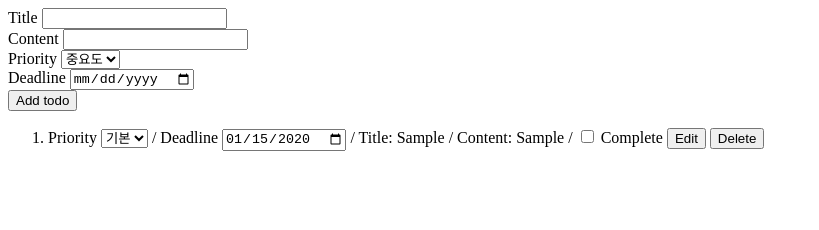
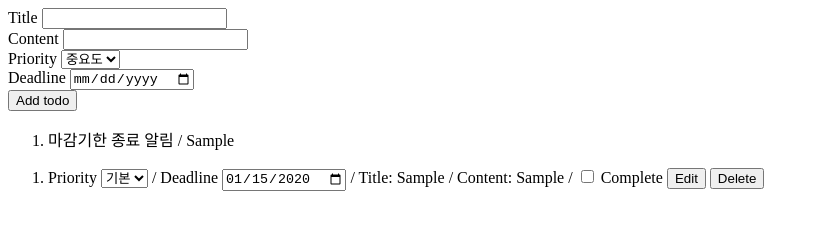
Before and after one commit to Pure-Javascript/todo_davidyang2149, a website: page index.html in a window 1280 px wide. Both pictures are taken after typing "Sample", "Sample", "2020-01-15" into the empty fields and a click on the button "Add todo". Shown: the whole page, without its empty margins (0-819 px from the left). Drawn offline with Linux system fonts and the light colour scheme.

Commit message:
Update todos.js (Add notice)
Todo Javascript.
- todos: notice Add.

```diff
--- a/index.html
+++ b/index.html
@@ -30,6 +30,7 @@
 
 
     <button id="addTodo">Add todo</button>
+    <ol id="notice"></ol>
     <ol id="todos"></ol>
 
     <script type="text/javascript" src="./src/todos.js"></script>
--- a/src/todos.js
+++ b/src/todos.js
@@ -26,9 +26,12 @@ const eventAddWithCurry = (target) => (type) => (func) => (value) => {
   const loadTodos = () => {
     const initTodos = toJSON(getLocalStorage('todos')) || [];
     let todos = '';
+    let deadlineNotice = '';
     // map과 forEach의 차이점: 반환값 (map: 반환값이 존재(undefined가 발생할 수 있음 - 리턴), forEach: 반환값이 없음(행동))
     // map에서 forEach로 변경
-    initTodos.forEach((todo) => todos += `
+    initTodos.forEach((todo) => {
+      todos +=
+        `
         <li id=${todo.id}>
           <div class="viewPage">
             <label for="priority-${todo.id}">Priority</label>
@@ -60,10 +63,23 @@ const eventAddWithCurry = (target) => (type) => (func) => (value) => {
             <button class="close" data-id="${todo.id}">Close</button>
           </div>
         </li>
-    `);
+      `;
+
+      if (Date.parse(todo.deadline) < new Date().getTime()) {
+        deadlineNotice +=
+          `
+        <li>
+          마감기한 종료 알림 / ${todo.title}
+        </li>
+        `
+      }
+    });
 
     getId('todos').innerHTML = '';
     getId('todos').innerHTML = todos;
+
+    getId('notice').innerHTML = '';
+    getId('notice').innerHTML = deadlineNotice;
 
     const addTodoButton = getId('addTodo');
     addTodoButton.addEventListener('click', addTodo);
```
Also changed, not shown: README.md. Lines whose indentation alone changed are shown as unchanged.
